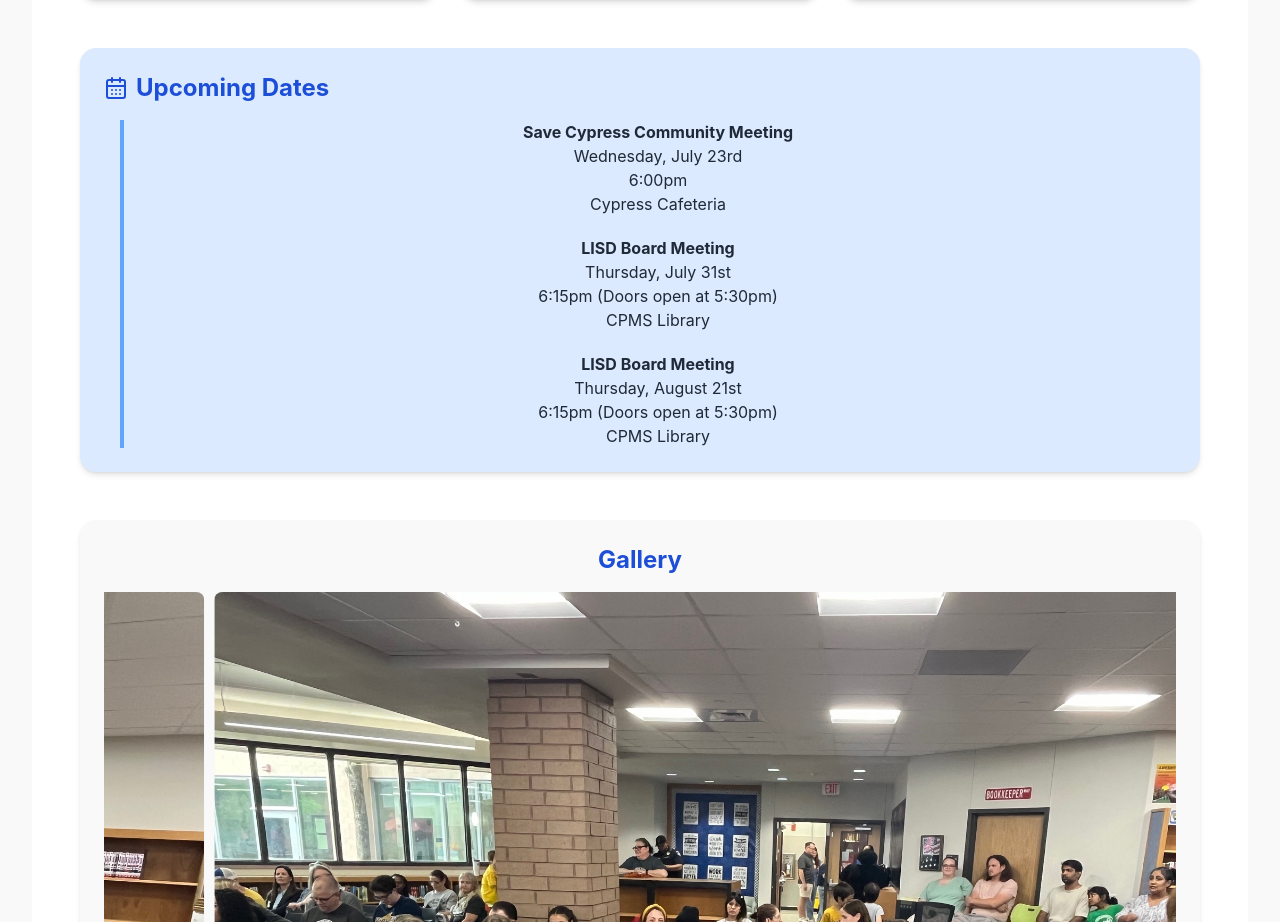
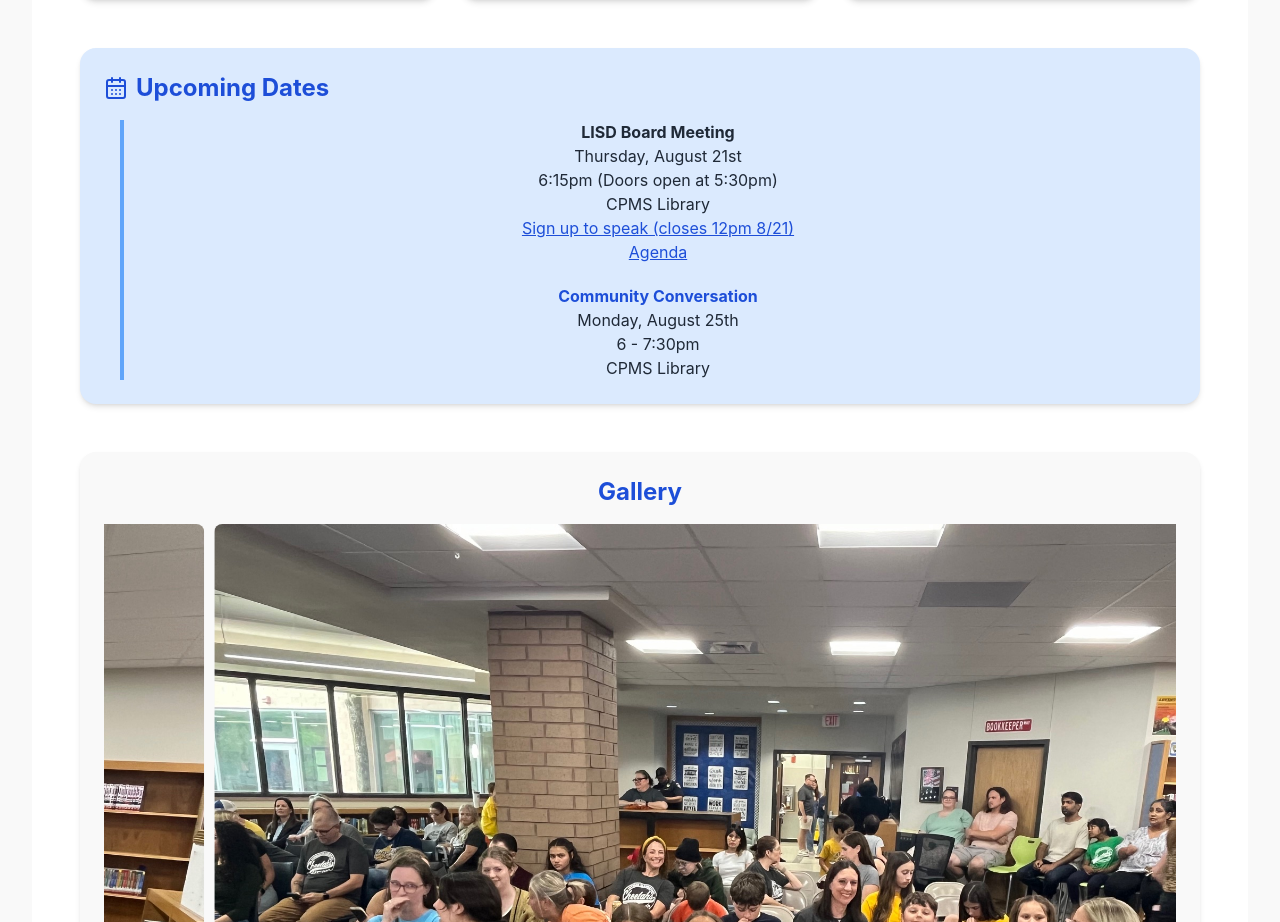
Before and after one commit to cgalvan/save-cypress, a React (Vite) app: page / in a window 1280 px wide. Shown: the part 1141-2063 px from the top of the page. Built offline with nearby package versions, Linux system fonts and the light colour scheme.

Commit message:
Added links to the upcoming board meetings (#13)

```diff
--- a/src/App.tsx
+++ b/src/App.tsx
@@ -142,8 +142,8 @@ function App() {
       const now = new Date();
 
       // Update this for any future board meetings
-      const meetingStart = new Date("2025-07-17T18:10:00-05:00"); // 7/17, 6:10pm CST
-      const meetingEnd = new Date("2025-07-18T02:00:00-05:00"); // 7/18, 2:00am CST
+      const meetingStart = new Date("2025-08-21T18:10:00-05:00"); // 8/21, 6:10pm CST
+      const meetingEnd = new Date("2025-08-22T02:00:00-05:00"); // 8/22, 2:00am CST
 
       setShowBanner(now >= meetingStart && now <= meetingEnd);
     };
@@ -351,26 +351,46 @@ function App() {
                 <div className="pl-4 border-l-4 border-blue-400 ml-4 text-gray-800 space-y-5">
                   <div>
                     <p>
-                      <strong>Save Cypress Community Meeting</strong>
-                    </p>
-                    <p>Wednesday, July 23rd</p>
-                    <p>6:00pm</p>
-                    <p>Cypress Cafeteria</p>
-                  </div>
-                  <div>
-                    <p>
-                      <strong>LISD Board Meeting</strong>
-                    </p>
-                    <p>Thursday, July 31st</p>
-                    <p>6:15pm (Doors open at 5:30pm)</p>
-                    <p>CPMS Library</p>
-                  </div>
-                  <div>
-                    <p>
                       <strong>LISD Board Meeting</strong>
                     </p>
                     <p>Thursday, August 21st</p>
                     <p>6:15pm (Doors open at 5:30pm)</p>
+                    <p>CPMS Library</p>
+                    <p>
+                      <a
+                        href="https://docs.google.com/forms/d/e/1FAIpQLSfNfmfysPKJtuikl7D3ULCqZO0ZwlkdPeMl6wxRjcIVmcicGQ/viewform"
+                        target="_blank"
+                        rel="noopener noreferrer"
+                        className="text-blue-700 underline hover:text-blue-500"
+                      >
+                        Sign up to speak (closes 12pm 8/21)
+                      </a>
+                    </p>
+                    <p>
+                      <a
+                        href="https://meetings.boardbook.org/Public/Agenda/795?meeting=700047"
+                        target="_blank"
+                        rel="noopener noreferrer"
+                        className="text-blue-700 underline hover:text-blue-500"
+                      >
+                        Agenda
+                      </a>
+                    </p>
+                  </div>
+                  <div>
+                    <p>
+                      <strong>
+                        <a
+                          href="https://news.leanderisd.org/announcing-dates-for-community-conversations-exploring-solutions-for-low-enrolled-schools/"
+                          target="_blank"
+                          className="text-blue-700 hover:text-blue-500"
+                        >
+                          Community Conversation
+                        </a>
+                      </strong>
+                    </p>
+                    <p>Monday, August 25th</p>
+                    <p>6 - 7:30pm</p>
                     <p>CPMS Library</p>
                   </div>
                 </div>
```
